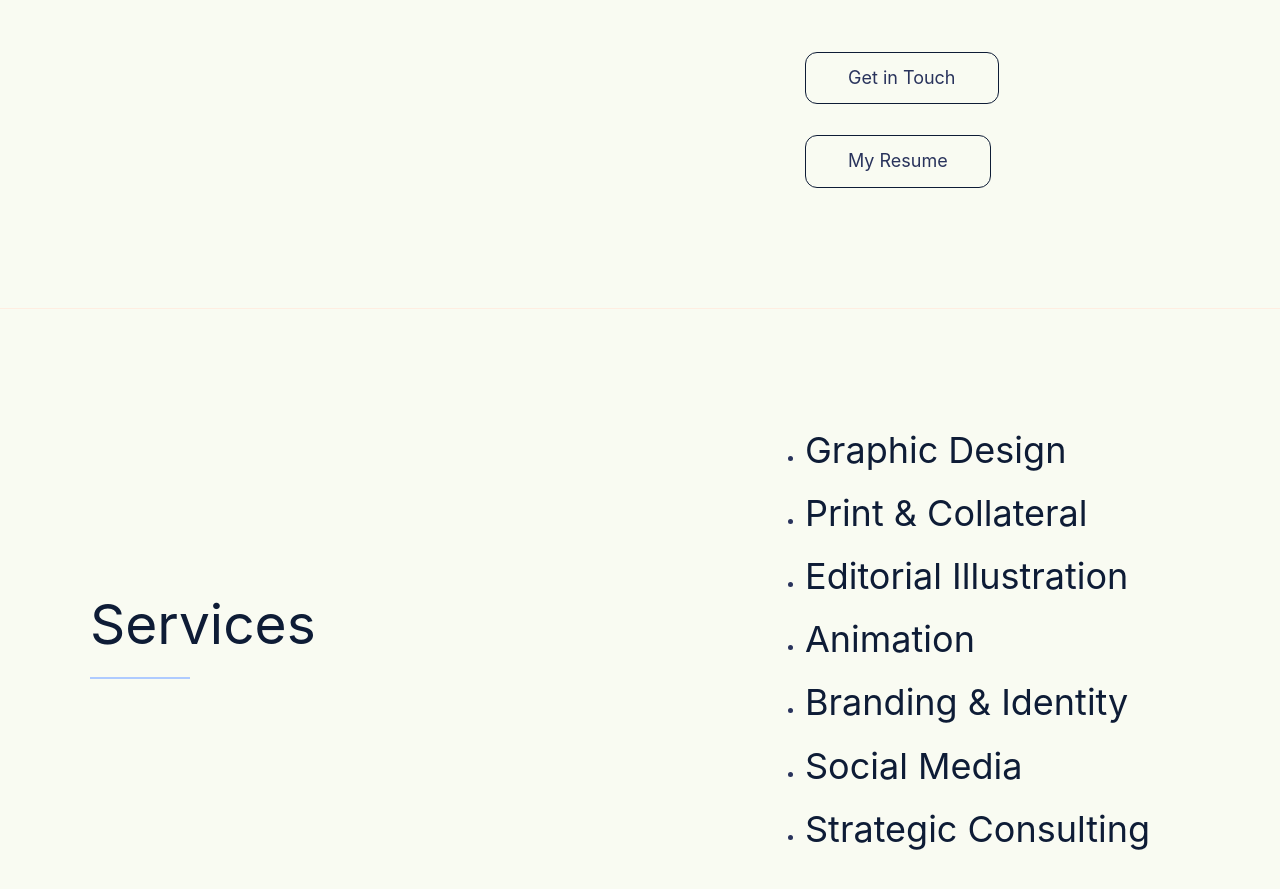
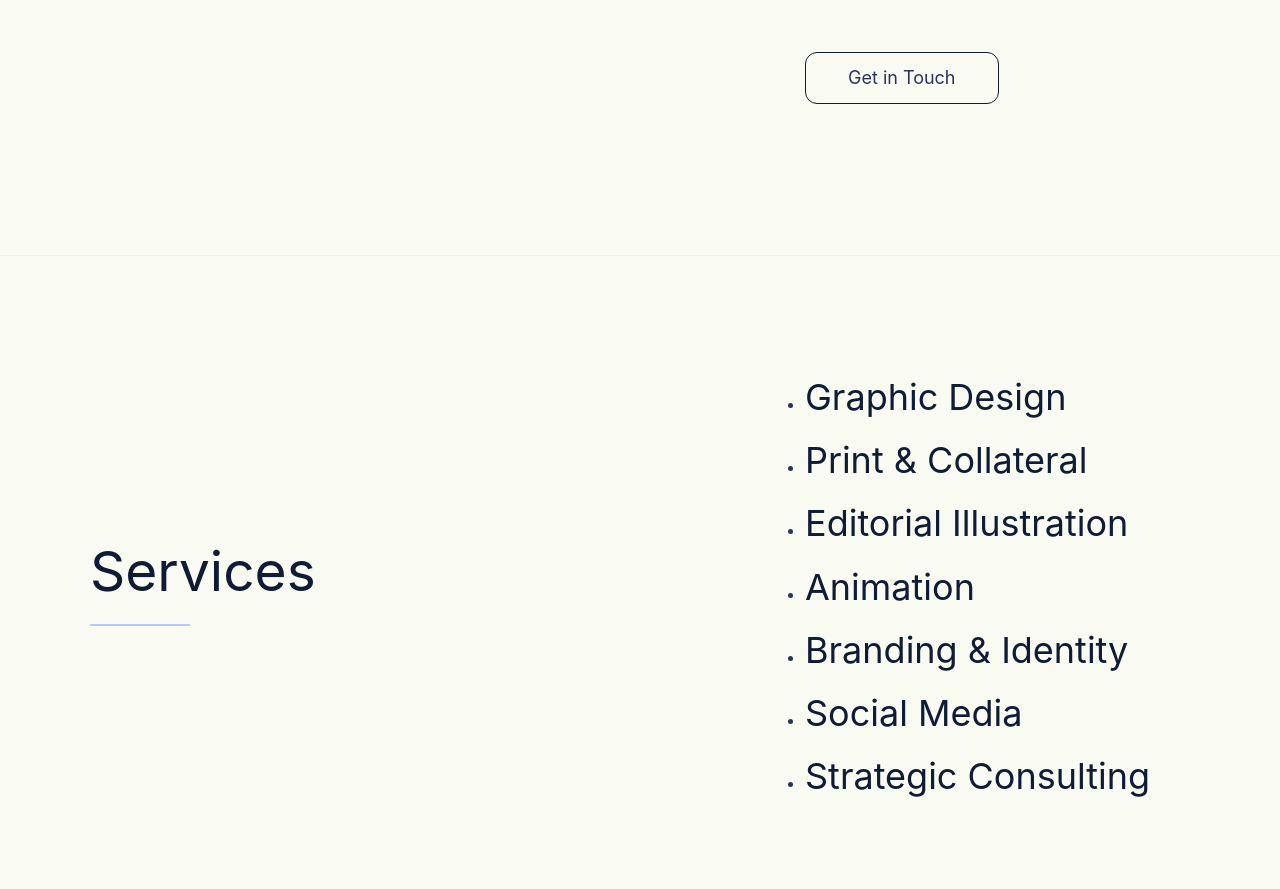
Before and after one commit to chloefitz/chloefitz-portfolio-site, a plain HTML site: page about.html in a window 1280 px wide. Shown: the part 1080-1969 px from the top of the page. Drawn offline with Linux system fonts and the light colour scheme; a web font is replaced by a local one.

Commit message:
Remove resume download button

```diff
--- a/about.html
+++ b/about.html
@@ -60,7 +60,6 @@
             <br>
             <!-- Provide a link to your resume -->
             <a href="mailto:chloe.fitzgibbons@gmail.com" class="btn btn--inverse">Get in Touch</a><br><br>
-            <a href="files/ChloeFitzgibbons_Resume.pdf" target="_blank" class="btn btn--inverse">My Resume</a>
           </div>
 
           <div class="about__photo-container">
```
